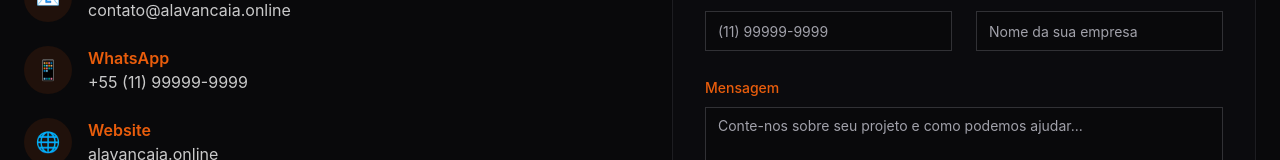
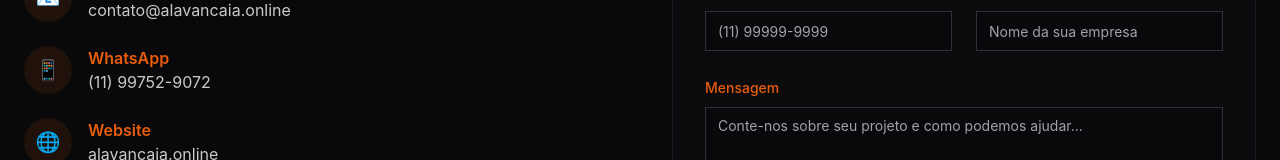
Before and after one commit to ghudumiklaus-stack/portifolio-alavancaai-solution, a React (Vite) app: page /contact in a window 1280 px wide. Shown: the part 554-714 px from the top of the page. Built offline with nearby package versions, Linux system fonts and the light colour scheme.

Commit message:
Changes
Co-authored-by: ghudumiklaus-stack <256511639+ghudumiklaus-stack@users.noreply.github.com>

```diff
--- a/src/pages/Contact.tsx
+++ b/src/pages/Contact.tsx
@@ -169,7 +169,9 @@ const Contact = () => {
                     </div>
                     <div>
                       <h3 className="font-poppins font-semibold text-primary">WhatsApp</h3>
-                      <p className="font-poppins text-foreground/80">+55 (11) 99999-9999</p>
+                      <p className="font-poppins text-foreground/80">
+                        <a href="https://wa.me/5511997529072" target="_blank" rel="noopener noreferrer" className="hover:text-accent transition-colors">(11) 99752-9072</a>
+                      </p>
                     </div>
                   </div>
 
```
